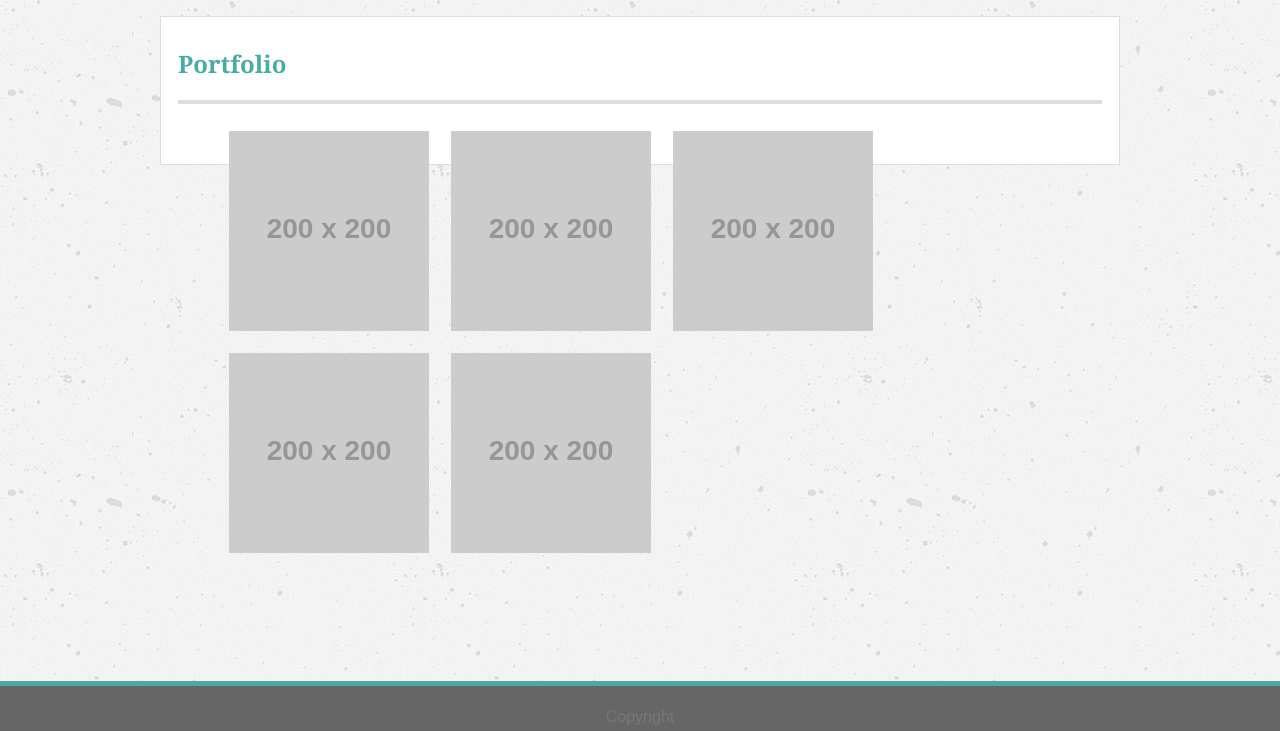
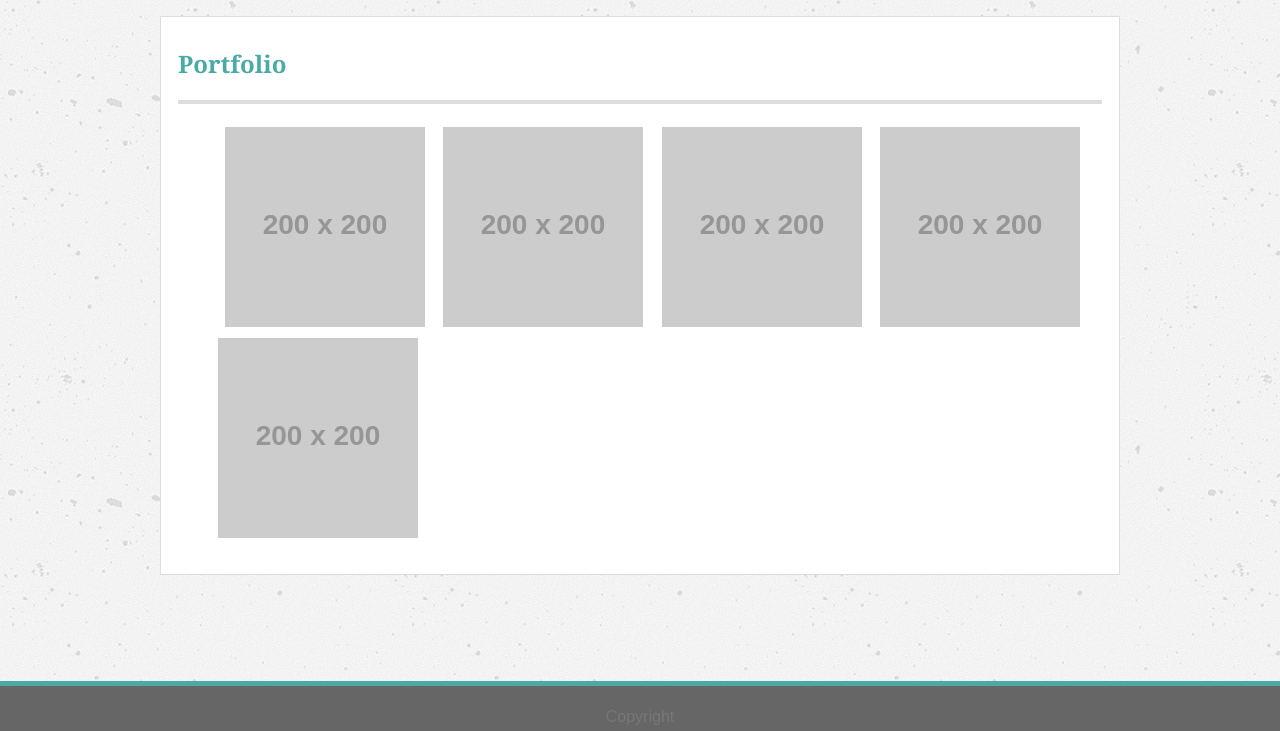
Before and after one commit to Droptime24/Basic-Portfolio, a plain HTML site: page portfolio.html in a window 1280 px wide. Shown: the part 69-800 px from the top of the page. Drawn offline with Linux system fonts and the light colour scheme; placeholder pictures from the web are drawn by us.

Commit message:
finished

```diff
--- a/assets/css/style.css
+++ b/assets/css/style.css
@@ -123,37 +123,70 @@ footer {
  }
 
  input {
-    padding: 6px;
+    padding: 7px;
+    width: 100%;
+    margin: 0px 0px 30px;
  }
 
-.name {
+ .button {
+    background-color: #4aaaa5;
+    color: #fff;
+    width: 96px;
+    margin-top: 25px;
+    padding: 10px 29px;
+}
 
+ button:hover  {
+    background-color: #cccccc;
+    color: #000;
+    width: 96px;
+    margin-top: 25px;
+    padding: 10px 29px;
 }
 
 
  #textarea {
-    padding: 12px;
+    padding: 70px;
+    width:100%;
  }
 
  /* portfolio */
 
- .img1 {
-    float: left;
-    margin: 11px;
+.portfolio-img {
+    margin: 20px auto;
+    padding: 10px 17px 20px 17px;
+    width: 960px;
+    background-color: #fff;
+    border: solid 1px #dddddd;
 }
- .img2 {
-    float: left;
-    margin: 11px;
+
+.img1{
+    position: relative;
+    margin:5px;
+    padding: 2px;
+
+
 }
- .img3 {
-    float: left;
-    margin: 11px;
+.img2{
+    position: relative;
+    margin:5px;
+    padding: 2px;
 }
- .img4 {
-    float: left;
-    margin: 11px;
+
+.img3{
+    position: relative;
+    margin:5px;
+    padding: 2px;
 }
- .img5 {
-    float: left;
-    margin: 11px;
+
+.img4{
+    position: relative;
+    margin:5px;
+    padding: 2px;
 }
+.img4{
+    position: relative;
+    margin:5px;
+    padding: 2px;
+
+}
--- a/portfolio.html
+++ b/portfolio.html
@@ -29,12 +29,12 @@
 
     <!--BODY START-->
     <body>
-        <div id="container">
-            <section>
+        <div id="container-1">
+                <section class="portfolio-img">
                 <h2>Portfolio</h2>
                 <hr>
                 <ul>
-                    <a>
+
                         <img src="https://placehold.it/200" class="img1">
 
                         <img src="https://placehold.it/200" class="img2">
@@ -44,7 +44,7 @@
                         <img src="https://placehold.it/200" class="img4">
 
                         <img src="https://placehold.it/200" class="img5">
-                    </a>
+
                 </ul>
             </section>
         </div>
```
Also changed, not shown: contact.html (+1 -1 lines). Lines whose indentation alone changed are shown as unchanged.
